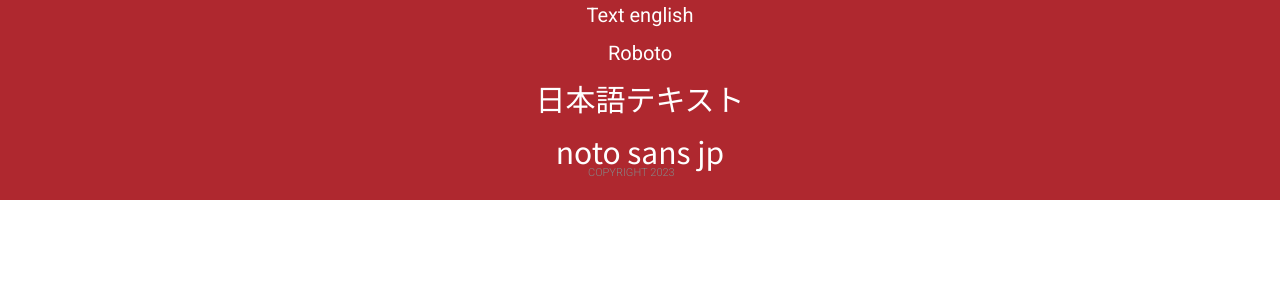
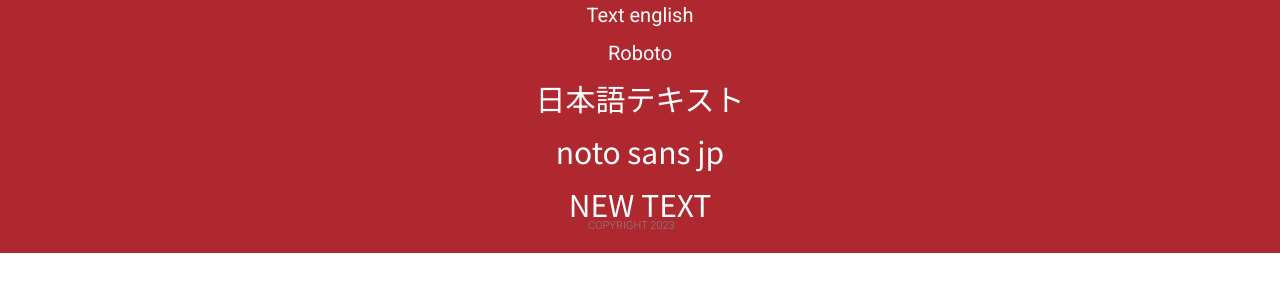
Before and after one commit to VladimirKobranov/kanji-quiz, a React (Create React App) app: page / in a window 1280 px wide. Shown: the top 300 px of the page. Built offline with nearby package versions, Linux system fonts and the light colour scheme.

Commit message:
1 ccommit

```diff
--- a/src/Main.jsx
+++ b/src/Main.jsx
@@ -19,6 +19,9 @@
                 <Text className={styles.AppTexJap}>
                     noto sans jp
                 </Text>
+                <Text className={styles.AppTexJap}>
+                    NEW TEXT
+                </Text>
                 <Footer/>
             </VStack>
         </Center>
```
